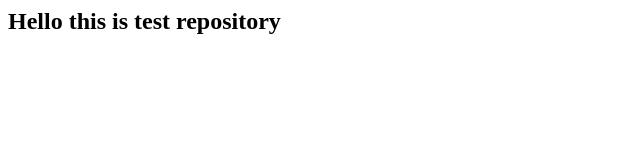
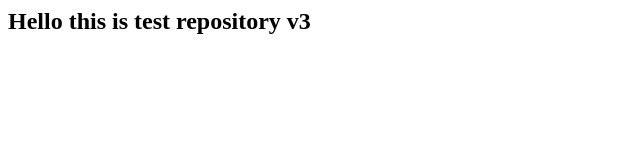
Before and after one commit to metehantagizade/test-repository, a plain HTML site: page index.html in a window 1280 px wide. Shown: the full height of the page, 0-640 px from the left. Drawn offline with Linux system fonts and the light colour scheme.

Commit message:
second commit

```diff
--- a/index.html
+++ b/index.html
@@ -1 +1 @@
-<h2>Hello this is test repository</h2>
+<h2>Hello this is test repository v3</h2>
```
